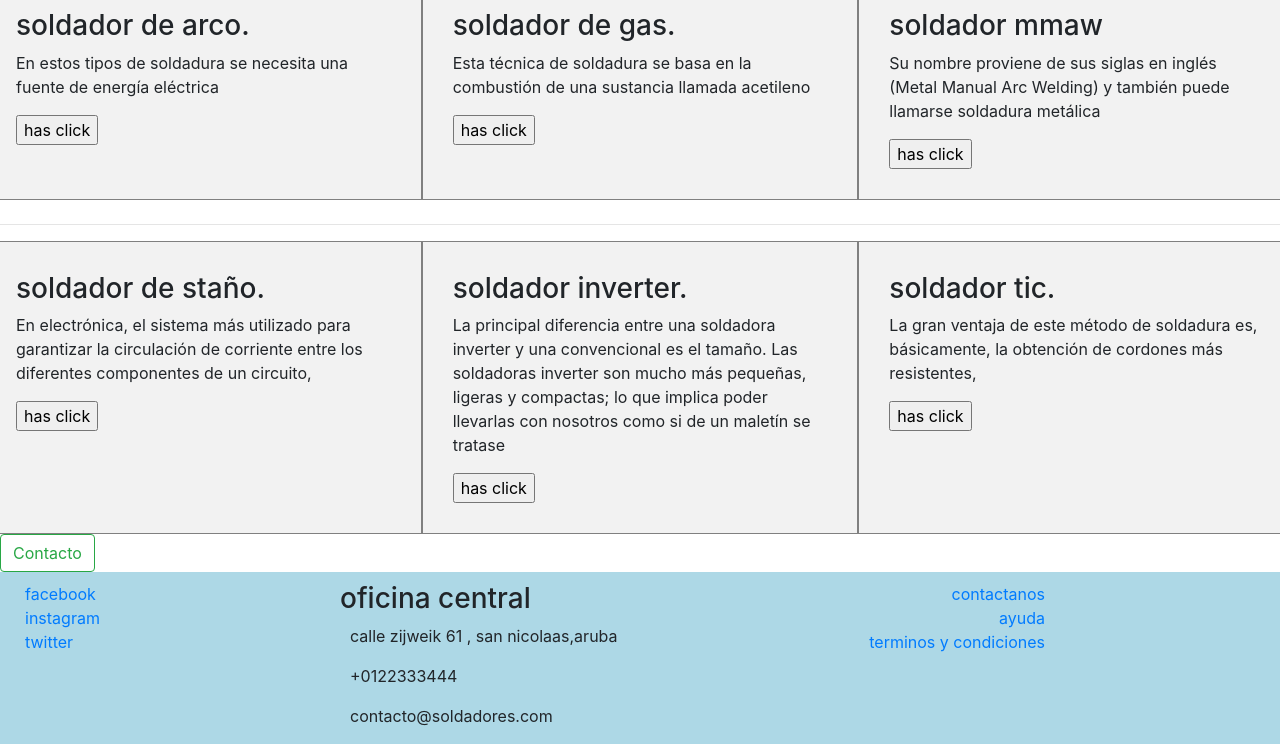
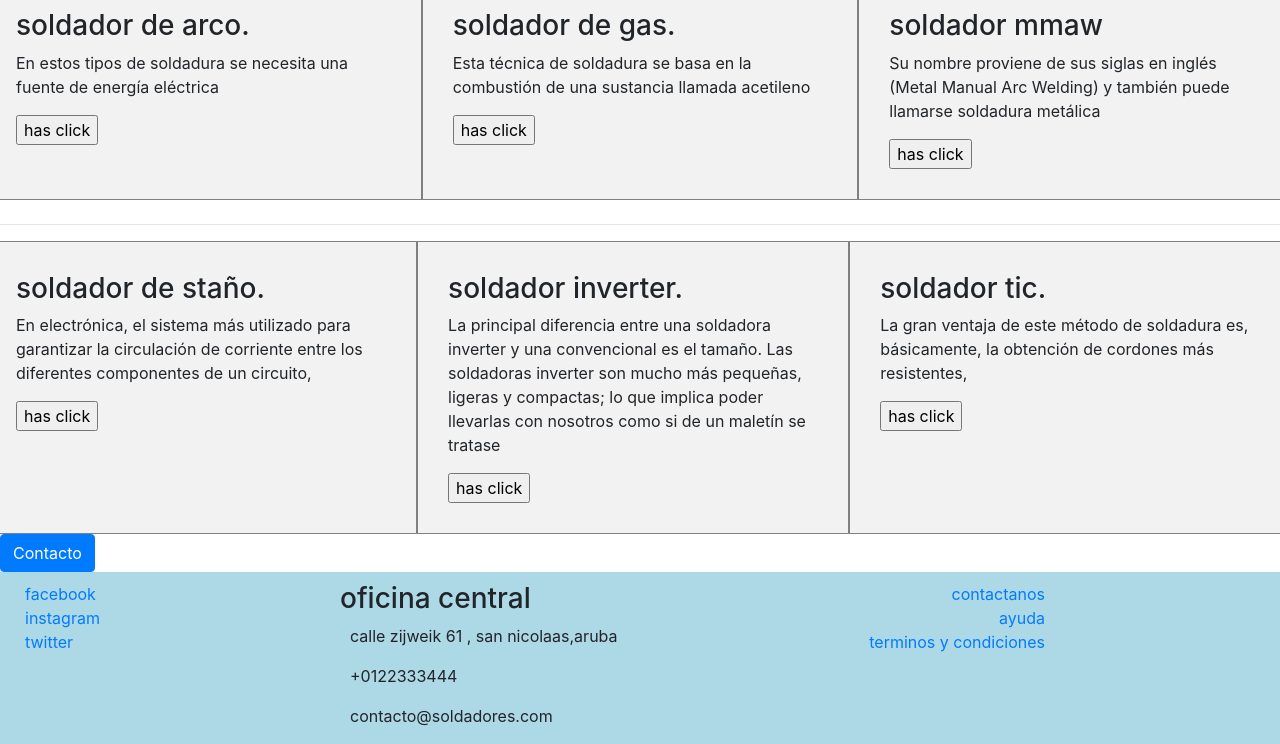
Before and after one commit to latinogan/paginadesoldadores, a website: page index.html in a window 1280 px wide. Shown: the part 1527-2271 px from the top of the page. Drawn offline with nearby package versions, Linux system fonts and the light colour scheme; a web font is replaced by a local one.

Commit message:
se agrega duncion al boton contacto para que aparesca en consola

```diff
--- a/index.html
+++ b/index.html
@@ -114,9 +114,9 @@
 </form>
 
 </div>
-
+ id
     </div>
-    <button type="button" class="btn btn-outline-success" data-toggle="modal" data-target="#contacto">Contacto</button>
+    <button type="button" class="btn btn-outline-success" data-toggle="modal" data-target="#contacto" id="contactobtn">Contacto</button>
 
 
     <div class="modal fade" id="contacto" tabindex="-1" role="dialog" aria-labelledby="exampleModallabel" aria-hidden="true">
@@ -196,11 +196,28 @@
   </script>-->
 <script>
     $(document).ready(function(){
-        $('[data-toggle="mensaje"]').tooltip();
+        $('[data-toggle="Mensaje"]').tooltip();
         $("[data-toggle='popover']").popover();
         $('.carousel').carousel({
            interval:2000
   });
+
+         $('#contacto').on('shown.bs.modal', function (e) {
+            console.log("el modal se esta mostrando alias el sarco");
+})
+         $('#contactobtn').removeClass('btn-outline-success');
+
+         $('#contactobtn').addClass('btn-primary');
+
+
+
+         $('#contacto').on('shown.bs.modal', function (e) {
+            console.log("el modal se oculta alias el sarco");
+
+
+})
+
+
     });
     </script>
 
```
